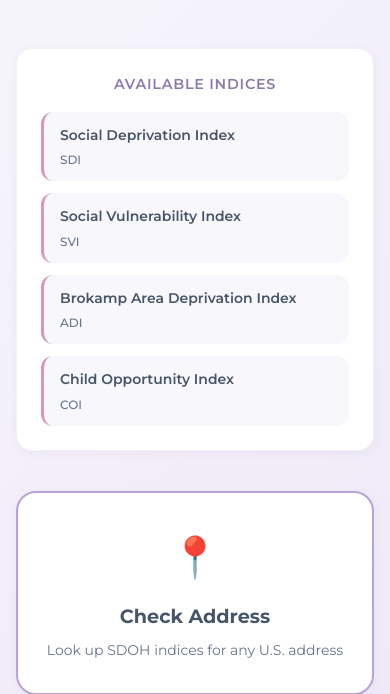
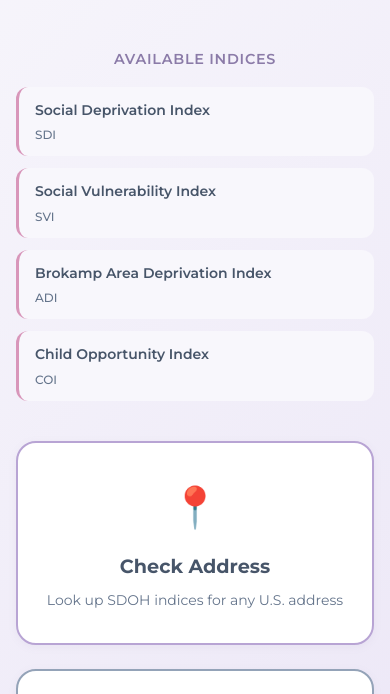
Before and after one commit to emgoatee/OfflineGeoSDOH, a Flask app: page / in a window 390 px wide. Shown: the part 259-953 px from the top of the page. Run offline with Flask 3, Linux system fonts and the light colour scheme; parts of the project's set-up code (start-up, migrations or seed data) failed here and were passed over.

Commit message:
Remove white box background from indices section
Changes:
- Remove white background from indices section
- Remove box shadow and border
- Minimal padding (now blends with page background)
- Cleaner, less card-like appearance
- Indices float naturally on gradient background

🤖 Generated with [Claude Code](https://claude.com/claude-code)

Co-Authored-By: Claude <noreply@anthropic.com>

```diff
--- a/templates/welcome.html
+++ b/templates/welcome.html
@@ -102,12 +102,8 @@
            INDICES SECTION - Available health indices
            ============================================ */
         .indices-section {
-            background: white;
-            border-radius: var(--radius-md);
-            padding: 1.75rem 2rem;
+            padding: 0 1rem;
             margin-bottom: 2.5rem;
-            box-shadow: var(--shadow-sm);
-            border: 1px solid rgba(184, 164, 212, 0.15);
         }
 
         .indices-title {
@@ -391,7 +387,7 @@
             }
 
             .indices-section {
-                padding: 1.5rem;
+                padding: 0;
             }
 
             .indices-grid {
```
